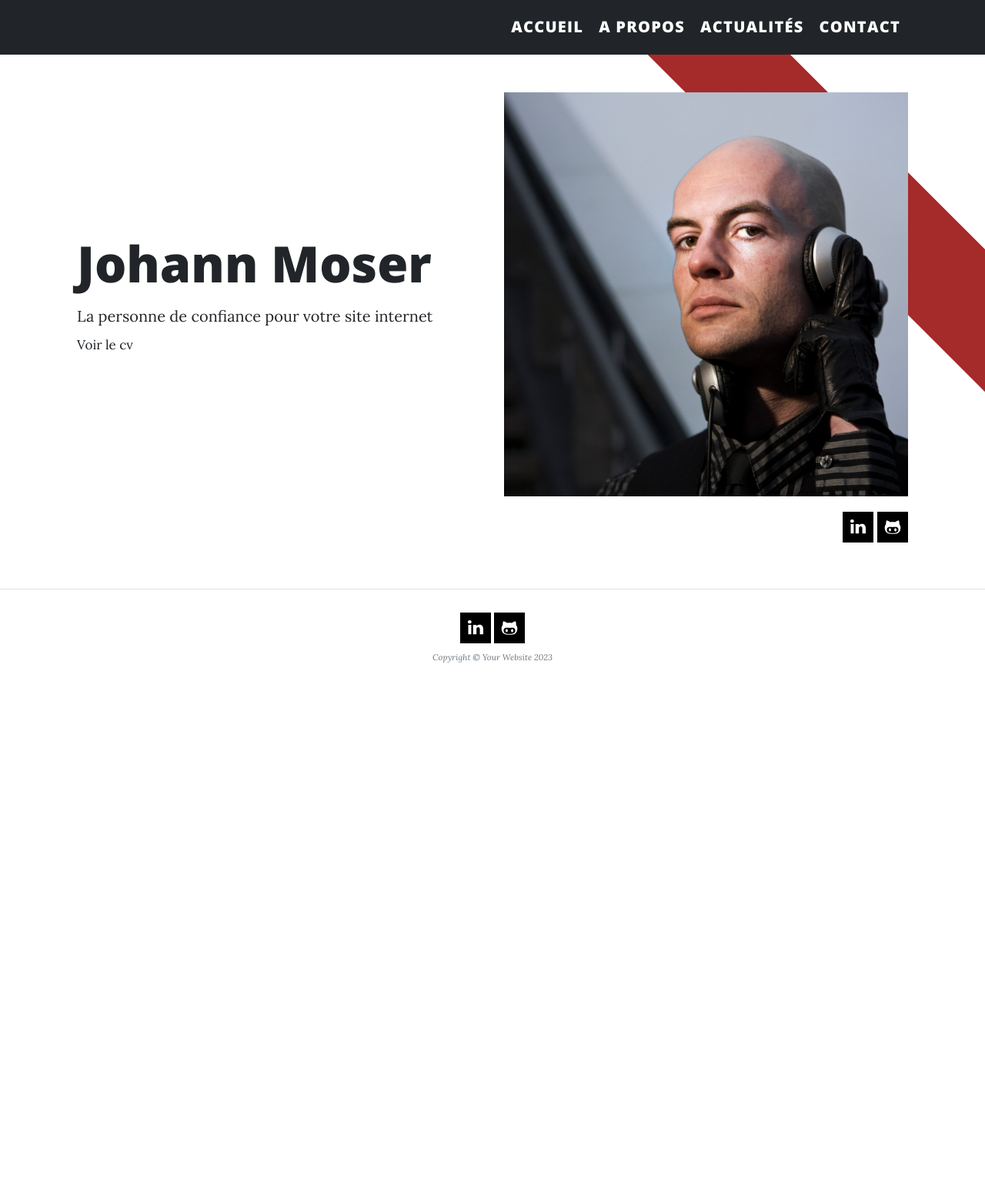
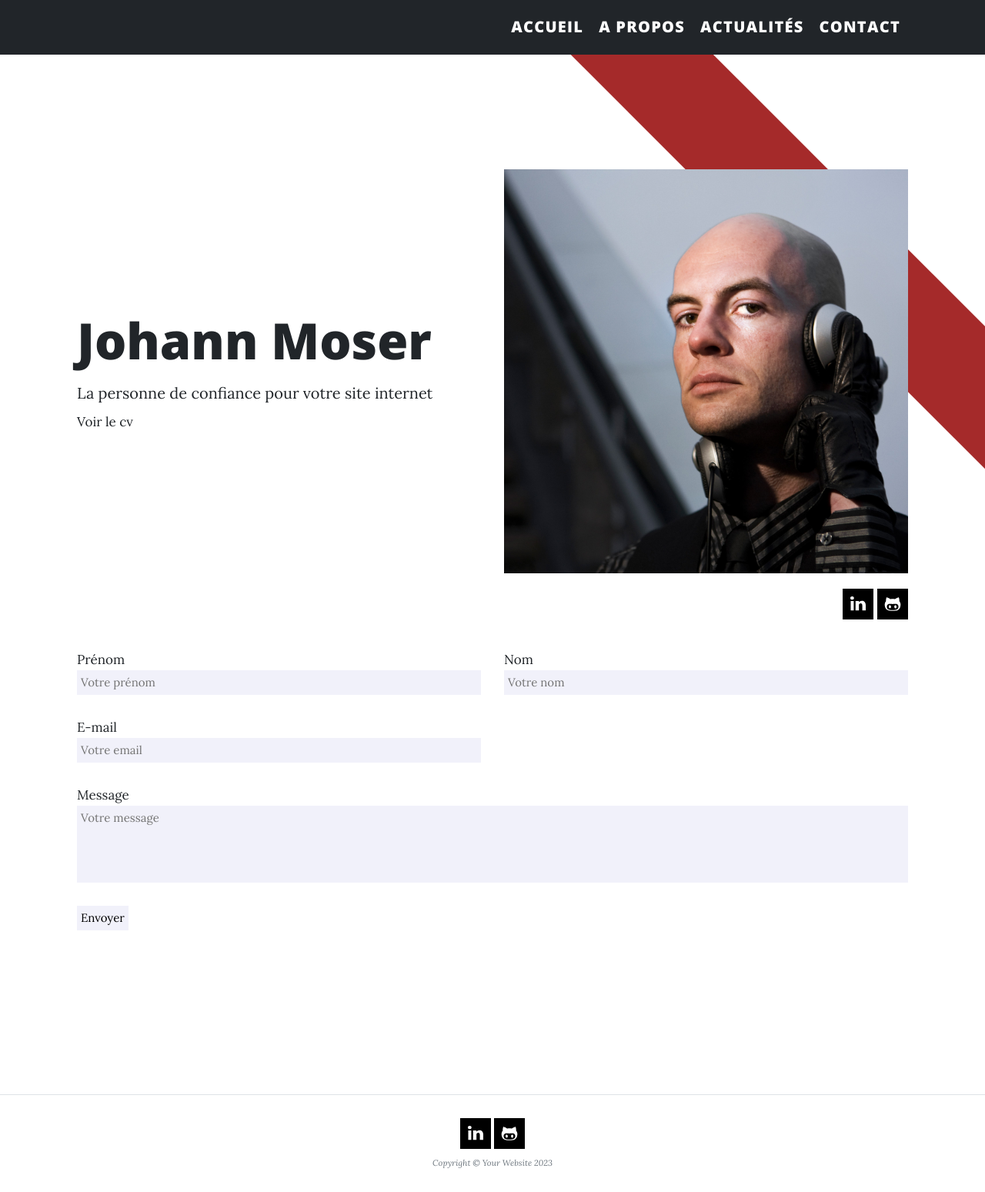
Before and after one commit to Galypso-Unreal/BlogPHPOpenClassRooms, a PHP site: page / in a window 1280 px wide; the page is wider, and only the part inside the window is pictured. Shown: that part at 77% size. Run offline with PHP 8.4, Linux system fonts and the light colour scheme; some libraries are stand-ins or nearby versions.

Commit message:
ADD [form] adding controller for form & twig structure & form css

```diff
--- a/index.php
+++ b/index.php
@@ -1,13 +1,30 @@
 <?php
+define('ABS_PATH', __DIR__);
 
-require_once './vendor/autoload.php';
+/* controllers */
+require_once 'src/controllers/back/form.php';
 
-$loader = new \Twig\Loader\FilesystemLoader('./src/views');
-$twig = new \Twig\Environment($loader, []);
-
-// define all globals variable usable in twig
-
-$twig->addGlobal('img_assets', 'src/assets/img/');
+require_once 'twig.php';
 
 
-echo $twig->render('index.twig');
+//routeur
+if (isset($_GET['action']) && $_GET['action'] !== '') {
+
+    // if send contact at form
+
+	if ($_GET['action'] === 'confirmationForm') {
+        if(confirmationForm()){
+            echo $twig->render('elements/confirm.twig',array(
+                'firstname'=>$_POST['firstname'],
+                'lastname'=>$_POST['lastname'],
+                'email'=>$_POST['email'],
+                'message'=>$_POST['message']
+            ));
+        }
+
+    }
+}else{
+    echo $twig->render('index.twig');
+}
+
+// echo $twig->render('index.twig');
--- a/src/assets/css/custom.css
+++ b/src/assets/css/custom.css
@@ -3,13 +3,15 @@
 /* homepage */
 
 /* informations */
-@import 'variables.css';
 html{
     font-size: 10px;
 
 }
 .informations_homepage{
-    padding: 12rem 0;
+    padding: 12rem 0 0rem;
+}
+.main .container{
+    padding: 10rem 0;
 }
 .informations_homepage .presentation{
 
--- /dev/null
+++ b/src/assets/css/elements/_all.css
@@ -0,0 +1 @@
+@import './form.css';
--- /dev/null
+++ b/src/assets/css/elements/form.css
@@ -0,0 +1,98 @@
+.container_form{
+    padding: 10rem 0;
+}
+
+.container_form form{
+    display: flex;
+    flex-direction: column;
+    align-items: center;
+    width: 100%;
+    flex-wrap: wrap;
+    gap: 3rem;
+}
+.container_form form .input.full{
+    max-width: 100%;
+    flex: 0 100%;
+}
+.container_form form label{
+    font-size: 1.7rem;
+}
+input,textarea{
+    padding: 0.5rem;
+    font-weight: 500;
+    font-size: 1.5rem;
+    border: none;
+    background-color: rgb(241, 241, 250);
+    resize: none;
+}
+textarea{
+    height: 10rem;
+}
+input:focus,textarea:focus{
+    outline: none;
+}
+
+.container_form form .input{
+    flex: 0 100%;
+    max-width: 100%;
+    display: flex;
+    position: relative;
+    flex-direction: column;
+    width: 100%;
+}
+
+/* confirmation form */
+.confirmation-form{
+    display: flex;
+    flex-direction: column-reverse;
+    align-items: center;
+    gap: 3rem;
+    padding: 10rem 2rem !important;
+}
+.confirmation-form {
+    width: 100%;
+    position: relative;
+}
+.confirmation-form .informations{
+    flex: 0 75%;
+}
+.confirmation-form .informations p{
+    display: flex;
+    flex-direction: column;
+    align-items: center;
+}
+.confirmation-form .conf-svg{
+    display: flex;
+    justify-content: center;
+    flex: 0 25%;
+}
+.confirmation-form .conf-svg svg{
+    width: 50%;
+}
+.confirmation-form > div{
+    flex: 0 50%;
+    max-width: 0 calc(50% - 3rem);
+    text-align: center;
+
+}
+.return-home{
+    background-color: aliceblue;
+    padding: 1rem;
+    font-size: 1.5rem;
+}
+
+@media screen and (min-width: 992px) {
+    .container_form form{
+        flex-direction: row;
+    }
+    .confirmation-form .informations p{
+        align-items: unset;
+    }
+    .container_form form .input{
+        flex: 0 50%;
+        max-width: calc(50% - 1.5rem);
+    }
+    .confirmation-form > div{
+        text-align: unset;
+    }
+}
--- /dev/null
+++ b/src/assets/css/main.css
@@ -0,0 +1,4 @@
+@import 'styles.css';
+@import 'variables.css';
+@import 'custom.css';
+@import 'elements/_all.css';
--- a/src/assets/css/variables.css
+++ b/src/assets/css/variables.css
@@ -2,26 +2,30 @@
     --color-black: #212529;
 }
 
-h1{
+html,body{
+    overflow-x: hidden;
+}
+
+h1,.h1_style{
     font-size: 4.2rem !important;
 }
-h2{
+h2,.h2_style{
     font-size: 3rem !important;
 }
-h3{
+h3,.h3_style{
     font-size: 2.5rem !important;
 }
 p{
     font-size: 2rem !important;
 }
 @media screen and (min-width: 992px) {
-    body h1{
+    h1,.h1_style{
         font-size: 6.5rem !important;
     }
-    h2{
+    h2,.h2_style{
         font-size: 4rem !important;
     }
-    h3{
+    h3,.h3_style{
         font-size: 3rem !important;
     }
     p{
--- /dev/null
+++ b/src/controllers/back/form.php
@@ -0,0 +1,32 @@
+<?php
+// checking all varaibles in form
+
+function confirmationForm(){
+    //if
+    if(!isset($_POST['firstname']) || !isset($_POST['lastname']) || !isset($_POST['email']) || !isset($_POST['message']) || $_POST['message'] == ''){
+        echo "Le formulaire n'est pas valide il vous faut : un nom, un prénom, un email et un message";
+        return 0;
+    }
+    else{
+        if(strlen($_POST['firstname']) > 50){
+            echo "Votre prénom est trop long";
+            return 0;
+        }
+
+        elseif(strlen($_POST['lastname'] ) > 50){
+            echo "Votre nom est trop long";
+            return 0;
+        }
+
+        elseif(strlen($_POST['email'] ) > 100){
+            echo "Votre email est trop long";
+            return 0;
+        }
+
+        elseif(strlen($_POST['message'] ) > 500){
+            echo "Votre message est trop long";
+            return 0;
+        }
+        return 1;
+    }
+}
--- /dev/null
+++ b/src/views/elements/form.twig
@@ -0,0 +1,30 @@
+<div class="container_form">
+
+  <form action="index.php?action=confirmationForm" method="POST">
+
+    <div class="input">
+        <label for="firstname">Prénom</label>
+        <input type="text" id="firstname" name="firstname" placeholder="Votre prénom" maxlength="50">
+    </div>
+
+
+    <div class="input">
+        <label for="lastname">Nom</label>
+        <input type="text" id="lastname" name="lastname" placeholder="Votre nom" maxlength="50">
+    </div>
+
+    <div class="input">
+        <label for="email">E-mail</label>
+        <input type="email" id="email" name="email" placeholder="Votre email" maxlength="50">
+    </div>
+
+    <div class="input full">
+        <label for="subject">Message</label>
+        <textarea id="message" name="message" placeholder="Votre message" maxlength="500"></textarea>
+    </div>
+
+
+    <input type="submit" value="Envoyer">
+
+  </form>
+</div>
--- a/src/views/index.twig
+++ b/src/views/index.twig
@@ -49,6 +49,7 @@
 
 
 		</div>
+        {% include "elements/form.twig" %}
 	</div>
 
 {% endblock %}
--- a/src/views/layouts/layout.twig
+++ b/src/views/layouts/layout.twig
@@ -12,17 +12,18 @@
         <link href="https://fonts.googleapis.com/css?family=Lora:400,700,400italic,700italic" rel="stylesheet" type="text/css" />
         <link href="https://fonts.googleapis.com/css?family=Open+Sans:300italic,400italic,600italic,700italic,800italic,400,300,600,700,800" rel="stylesheet" type="text/css" />
         <!-- Core theme CSS (includes Bootstrap)-->
-        <link href="src/assets/css/styles.css" rel="stylesheet" />
-        <link href="src/assets/css/custom.css" rel="stylesheet" />
+        <link href="src/assets/css/main.css" rel="stylesheet" />
     </head>
     <body>
     {% block header %}
         {% include "global/header.twig" %}
     {% endblock %}
-
-    {% block content %}
+    <div class="main">
+            {% block content %}
         contenu
     {% endblock %}
+    </div>
+
 
     {% block footer %}
         {% include "global/footer.twig" %}
--- /dev/null
+++ b/twig.php
@@ -0,0 +1,10 @@
+<?php
+require_once __DIR__.'/vendor/autoload.php';
+
+$loader = new \Twig\Loader\FilesystemLoader(__DIR__.'/src/views');
+$twig = new \Twig\Environment($loader, []);
+
+// define all globals variable usable in twig
+
+$twig->addGlobal('img_assets', 'src/assets/img/');
+$twig->addGlobal('controllers', 'src/controllers/');
```
Also changed, not shown: src/views/elements/confirm.twig (added, +46 -0 lines), src/assets/img/confirm-sf-svgrepo-com.svg (added).
